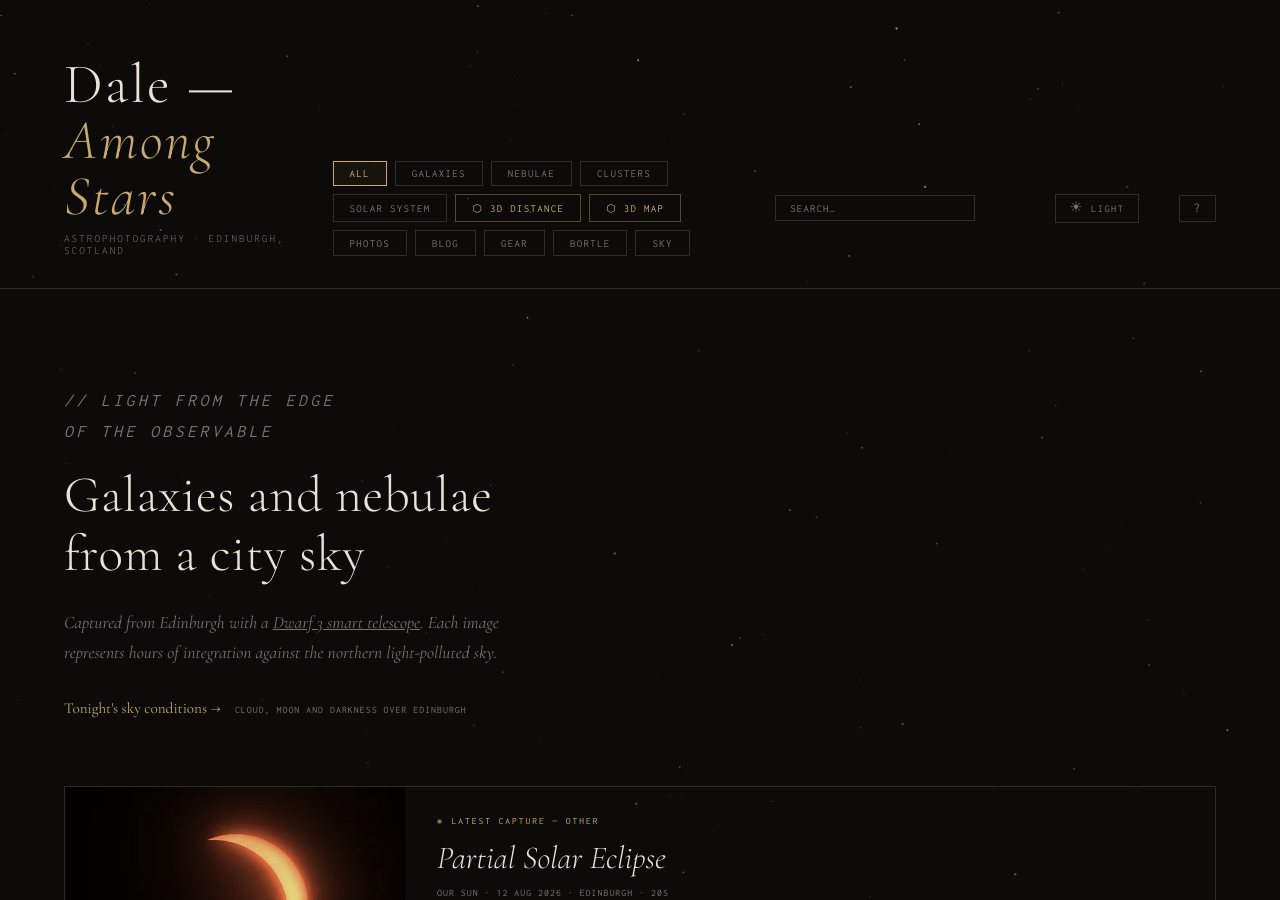
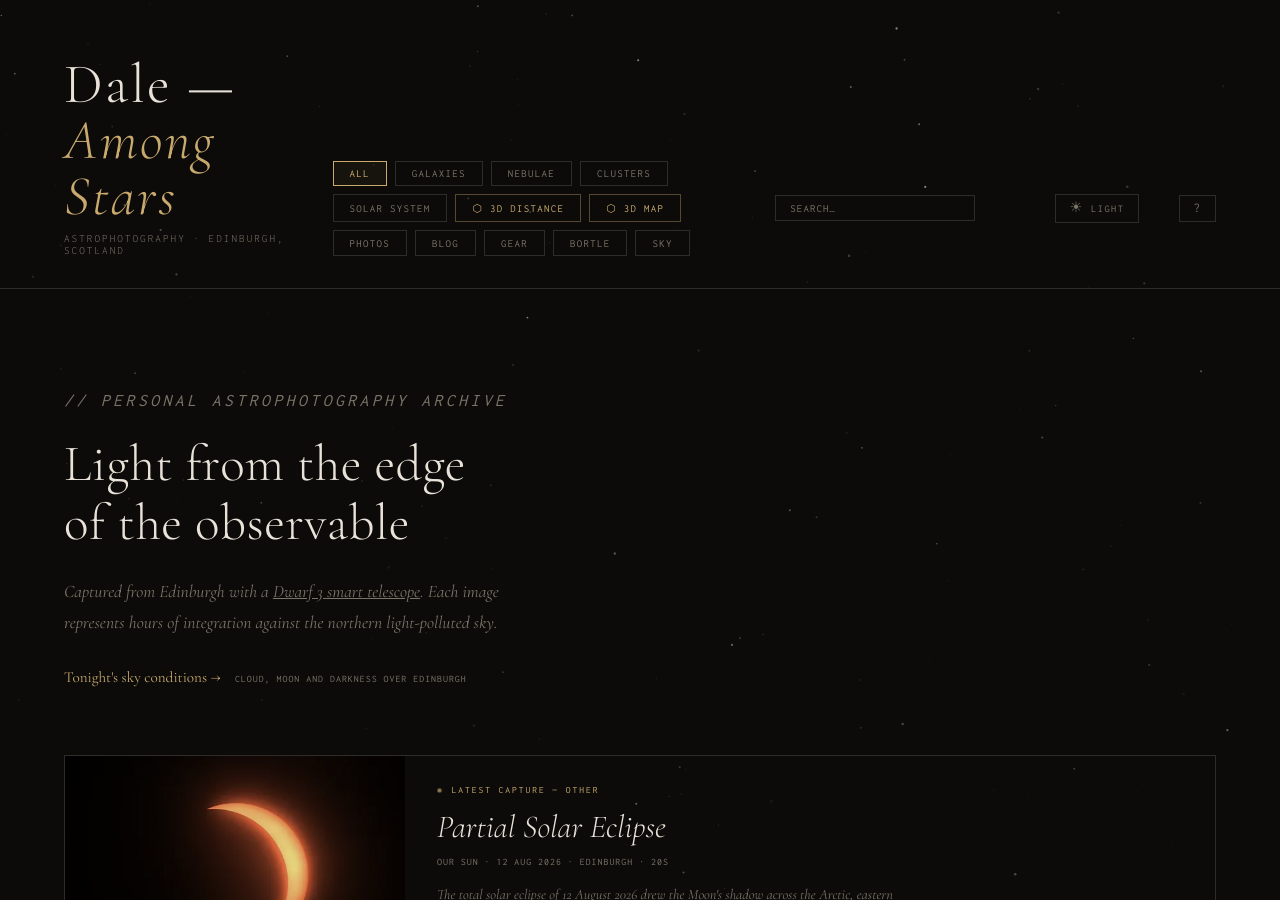
Before and after one commit to CMDRPhaedra/Astrophotography, a Jekyll site: the page index.html, which Jekyll copies as it is, in a window 1280 px wide and 900 px high. Built offline with Jekyll 4.4.1, drawn with Linux system fonts in a browser that asks for light colours.

Commit message:
Restore the original hero heading, put the keyword in the eyebrow
Reverts the h2 to 'Light from the edge of the observable' and moves the
topical wording up to the eyebrow as '// Personal Astrophotography Archive'.
The page opens the way it was written again, and the hero still says what
the site is.

Fits at both ends: the eyebrow is 444px against a 480px column at desktop,
and wraps to a clean '// PERSONAL / ASTROPHOTOGRAPHY ARCHIVE' on mobile. The
h2 is back to the two lines its <br> intends, with no overflow either way.

```diff
--- a/index.html
+++ b/index.html
@@ -925,8 +925,8 @@
 
 <!-- HERO -->
 <section class="hero">
-  <p class="hero-label">// Light from the edge<br>of the observable</p>
-  <h2>Galaxies and nebulae<br>from a city sky</h2>
+  <p class="hero-label">// Personal Astrophotography Archive</p>
+  <h2>Light from the edge<br>of the observable</h2>
   <p>Captured from Edinburgh with a <a href="/gear/" style="color:inherit;">Dwarf 3 smart telescope</a>. Each image represents hours of integration against the northern light-polluted sky.</p>
   <p class="hero-sky"><a href="/sky/">Tonight's sky conditions &rarr;</a> <span>Cloud, moon and darkness over Edinburgh</span></p>
 </section>
```
